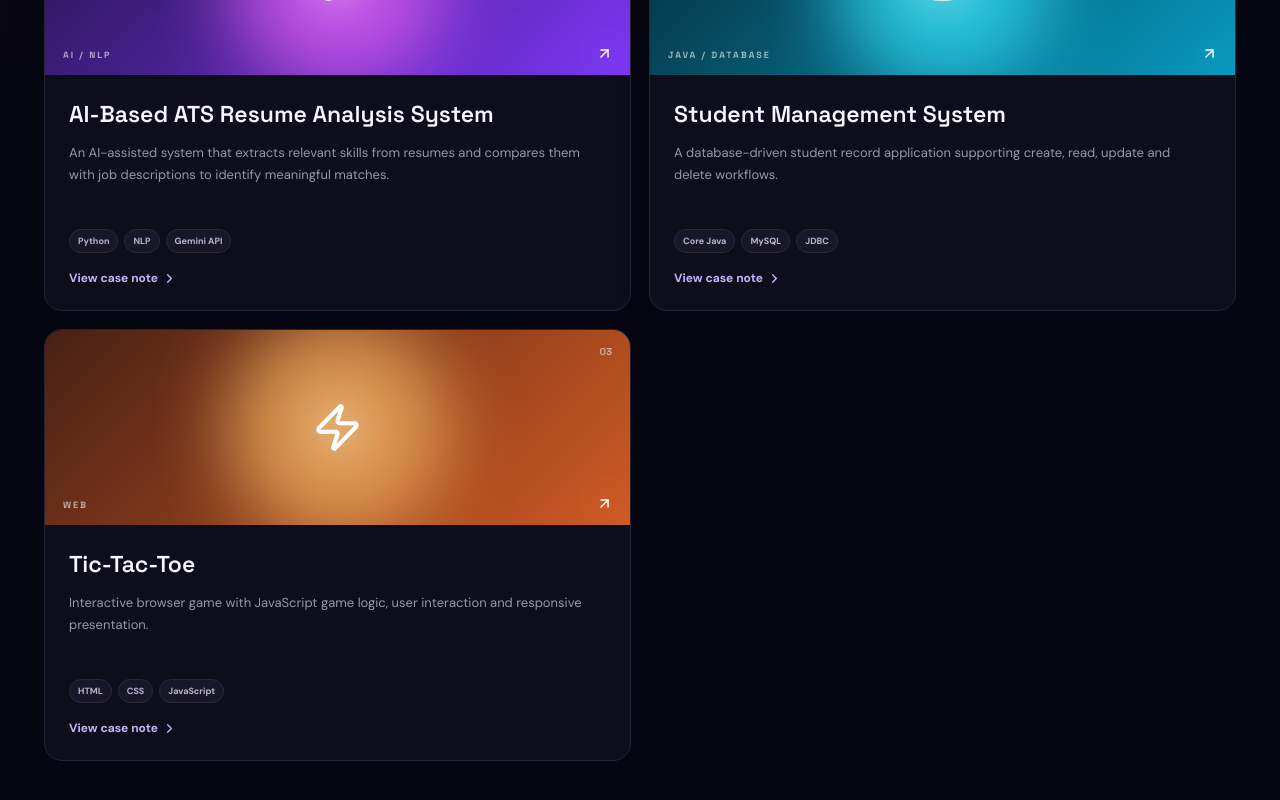
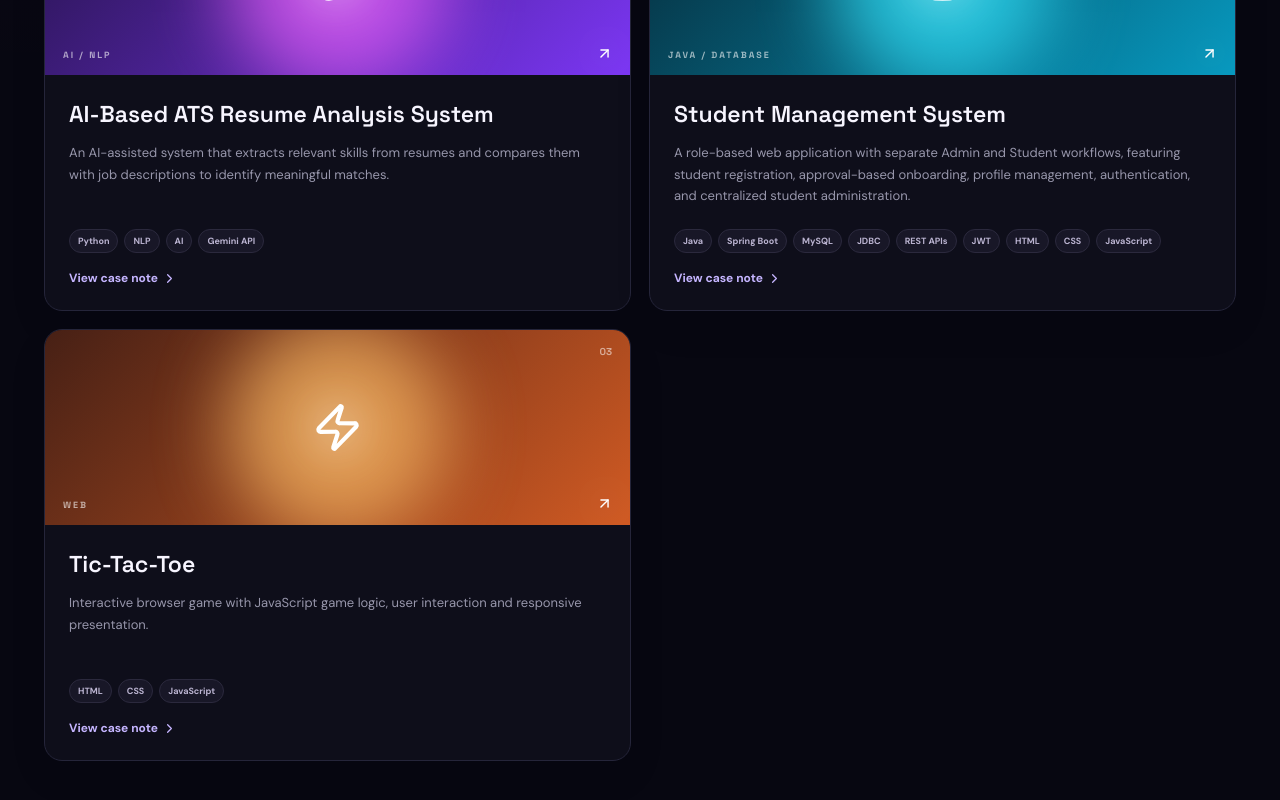
Before and after one commit to anirudha-hensh/anirudha-portfolio, a React (Vite) app: page / in a window 1280 px wide. Shown: the part 3115-3915 px from the top of the page. Built offline with nearby package versions, Linux system fonts and the light colour scheme.

Commit message:
Update portfolio

```diff
--- a/src/App.jsx
+++ b/src/App.jsx
@@ -37,20 +37,92 @@ const projects = [
     icon:BrainCircuit,
     gradient:'p-violet',
     description:'An AI-assisted system that extracts relevant skills from resumes and compares them with job descriptions to identify meaningful matches.',
-    stack:['Python','NLP','Gemini API'],
-    details:'Academic group project focused on prompt-based skill extraction, job-description matching and candidate/job analysis.',
+    stack:['Python','NLP','AI','Gemini API'],
+    details: `
+The AI-Based ATS Resume Analysis System is an academic group project designed to analyze resumes against job descriptions and provide AI-assisted insights into candidate-job compatibility. The project focuses on processing resume and job-description content to identify relevant skills and compare candidate capabilities with the requirements of a particular role.
+
+The system processes the information contained in resumes and job descriptions to identify relevant skills and generate structured analysis. NLP concepts are used to work with the textual content, while AI-assisted processing helps analyze and compare the extracted information.
+
+As part of the project, prompt design was used to guide the AI in extracting relevant candidate skills and comparing them with the skills and requirements mentioned in job descriptions. The objective is to help understand how closely a candidate's profile aligns with a particular job description.
+
+The project also involved testing different inputs, evaluating generated outputs, analyzing requirements, and documenting the system as part of a four-member academic team.
+
+Key Features:
+• Resume content analysis
+• Job-description analysis
+• Relevant skill identification
+• Resume-to-job requirement comparison
+• AI-assisted candidate/job analysis
+• Prompt-based skill extraction and comparison
+• Structured analysis of resume and job-description information
+• Output testing and evaluation
+
+My Contribution:
+• Contributed to resume and job-description processing workflows
+• Worked on prompt design for AI-assisted skill extraction and comparison
+• Contributed to analysis of candidate skills against job requirements
+• Participated in application testing and output evaluation
+• Contributed to requirement analysis and project documentation
+
+Technology Stack:
+Python, NLP, AI, Google Gemini API.
+`,
     github:'https://github.com/anirudha-hensh/ATS-Resume-Analyzer'
   },
   {
-    title:'Student Management System',
-    cat:'JAVA / DATABASE',
-    icon:Database,
-    gradient:'p-cyan',
-    description:'A database-driven student record application supporting create, read, update and delete workflows.',
-    stack:['Core Java','MySQL','JDBC'],
-    details:'Built around structured student record handling and database connectivity.',
-    github:'https://github.com/anirudha-hensh/student-management-system-java'
-  },
+  title: 'Student Management System',
+  cat: 'JAVA / DATABASE',
+  icon: Database,
+  gradient: 'p-cyan',
+
+  description: 'A role-based web application with separate Admin and Student workflows, featuring student registration, approval-based onboarding, profile management, authentication, and centralized student administration.',
+
+  stack: [
+    'Java',
+    'Spring Boot',
+    'MySQL',
+    'JDBC',
+    'REST APIs',
+    'JWT',
+    'HTML',
+    'CSS',
+    'JavaScript'
+  ],
+
+  details: `
+The Student Management System is a role-based web application designed to provide separate and controlled workflows for Students and Administrators. The system is built to simplify student registration, verification, information management, and administrative control through dedicated user panels.
+
+Students can create their own accounts and securely log in using their individual credentials. After registration, students can provide and manage their personal information and submit a registration request for administrative verification. A student does not immediately become an approved user; the submitted request must first be reviewed by an administrator.
+
+The Admin panel provides centralized control over the student management process. Administrators can view incoming student registration requests, review the submitted information, and decide whether to approve or reject each request. Once approved, the student can access the appropriate features of the system.
+
+Administrators can also manage existing student information, including adding new student records, updating student details, and removing student records when required. The system also supports the creation of additional administrator accounts.
+
+Separate authentication and access control are implemented for Students and Administrators so that each user type can access only the features relevant to their role. Students can manage their own account credentials, while administrators have access to administrative functions and student management features.
+
+The application uses MySQL for persistent storage and JDBC for database connectivity, while Spring Boot and REST APIs support the web application architecture. JWT is used as part of the authentication and authorization mechanism.
+
+Key Features:
+• Separate Student and Admin panels
+• Student account registration and login
+• Student information management
+• Registration request and approval workflow
+• Admin approval/rejection of student requests
+• Admin dashboard for centralized management
+• Add, update and remove student information
+• Additional administrator account creation
+• Separate authentication and access control
+• User profile and password management
+• MySQL database integration
+• REST API-based application architecture
+• JWT-based authentication
+
+Technology Stack:
+Java, Spring Boot, MySQL, JDBC, REST APIs, JWT, HTML, CSS and JavaScript.
+`,
+
+  github: 'https://github.com/anirudha-hensh/student-management-system'
+},
   // {
   //   title:'Attendance Management System',
   //   cat:'JAVA SWING',
```
Also changed, not shown: 1 other file (tests, documents, lock files or other folders).
